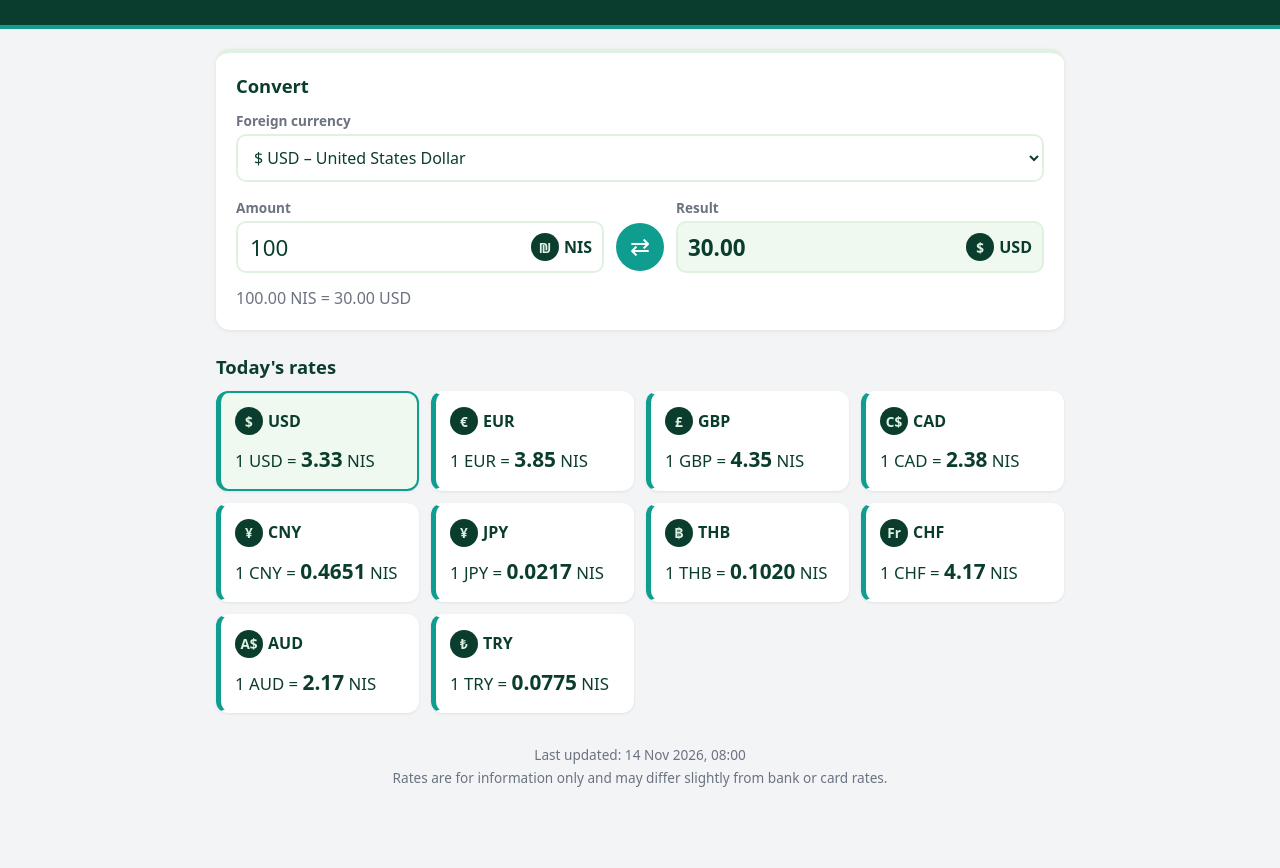
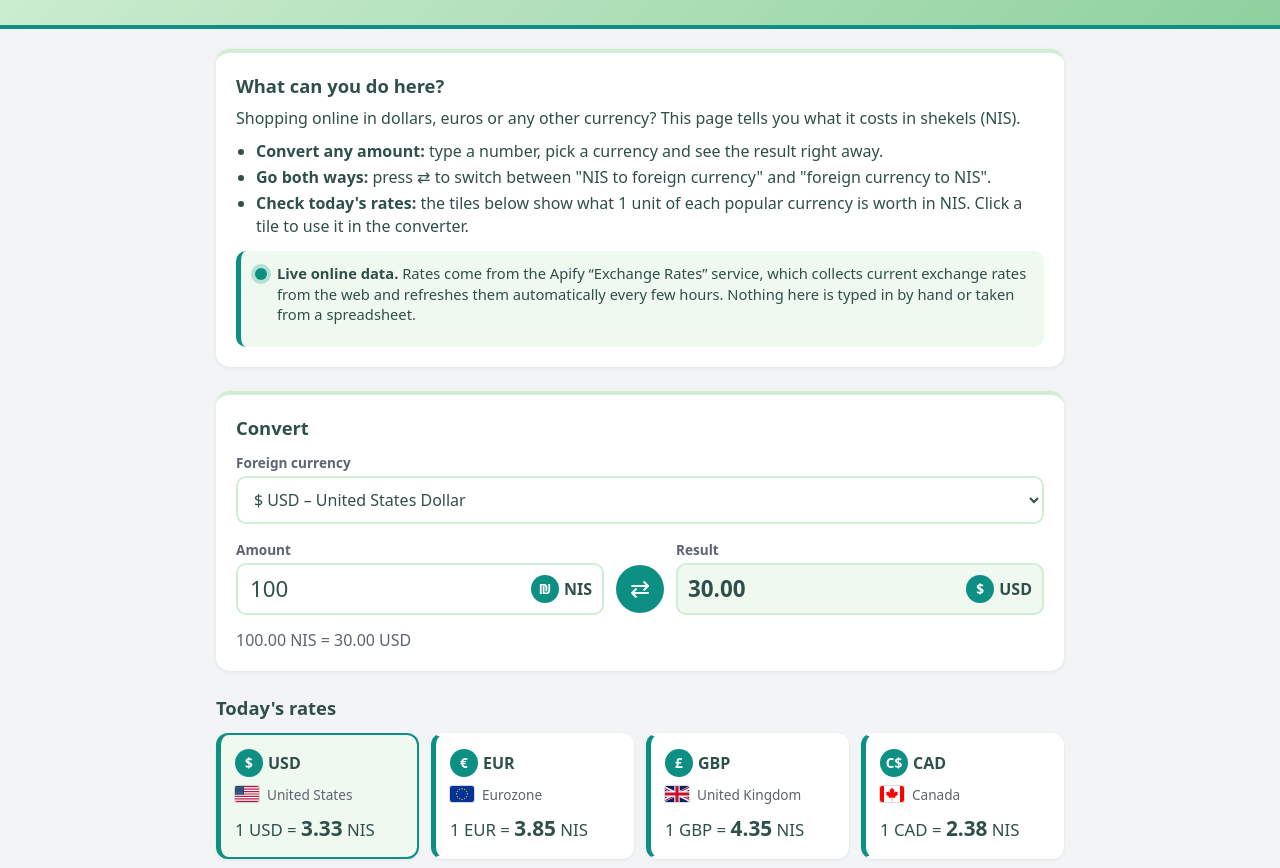
Before and after one commit to missshlomiYefet/currency-exchange-dashboard, a plain HTML site: page index.html in a window 1280 px wide. Shown: the part 95-963 px from the top of the page. Before the commit the page ends 918 px from the top, so only its background shows below. Drawn offline with Linux system fonts and the light colour scheme.

Commit message:
Lighter colors, flags and countries on tiles, intro and source note

```diff
--- a/app.js
+++ b/app.js
@@ -2,16 +2,16 @@
   'use strict';
 
   var CURRENCIES = [
-    { code: 'USD', icon: '$',  name: 'United States Dollar' },
-    { code: 'EUR', icon: '€',  name: 'Euro' },
-    { code: 'GBP', icon: '£',  name: 'British Pound Sterling' },
-    { code: 'CAD', icon: 'C$', name: 'Canadian Dollar' },
-    { code: 'CNY', icon: '¥',  name: 'Chinese Yuan (Renminbi)' },
-    { code: 'JPY', icon: '¥',  name: 'Japanese Yen' },
-    { code: 'THB', icon: '฿',  name: 'Thai Baht' },
-    { code: 'CHF', icon: 'Fr', name: 'Swiss Franc' },
-    { code: 'AUD', icon: 'A$', name: 'Australian Dollar' },
-    { code: 'TRY', icon: '₺',  name: 'Turkish Lira' }
+    { code: 'USD', icon: '$',  name: 'United States Dollar', country: 'United States', flag: 'us' },
+    { code: 'EUR', icon: '€',  name: 'Euro', country: 'Eurozone', flag: 'eu' },
+    { code: 'GBP', icon: '£',  name: 'British Pound Sterling', country: 'United Kingdom', flag: 'gb' },
+    { code: 'CAD', icon: 'C$', name: 'Canadian Dollar', country: 'Canada', flag: 'ca' },
+    { code: 'CNY', icon: '¥',  name: 'Chinese Yuan (Renminbi)', country: 'China', flag: 'cn' },
+    { code: 'JPY', icon: '¥',  name: 'Japanese Yen', country: 'Japan', flag: 'jp' },
+    { code: 'THB', icon: '฿',  name: 'Thai Baht', country: 'Thailand', flag: 'th' },
+    { code: 'CHF', icon: 'Fr', name: 'Swiss Franc', country: 'Switzerland', flag: 'ch' },
+    { code: 'AUD', icon: 'A$', name: 'Australian Dollar', country: 'Australia', flag: 'au' },
+    { code: 'TRY', icon: '₺',  name: 'Turkish Lira', country: 'Turkey', flag: 'tr' }
   ];
   var NIS = { code: 'NIS', icon: '₪', name: 'Israeli New Shekel' };
   var STALE_MS = 24 * 60 * 60 * 1000;
@@ -107,6 +107,16 @@
       b.className = 'card';
       b.setAttribute('data-code', c.code);
       b.appendChild(badge(c));
+      var ct = document.createElement('span');
+      ct.className = 'country';
+      var fl = document.createElement('img');
+      fl.src = 'flags/' + c.flag + '.svg';
+      fl.alt = '';
+      fl.width = 24;
+      fl.height = 16;
+      ct.appendChild(fl);
+      ct.appendChild(document.createTextNode(c.country));
+      b.appendChild(ct);
       var r = document.createElement('span');
       r.className = 'rate';
       r.appendChild(document.createTextNode('1 ' + c.code + ' = '));
--- a/index.html
+++ b/index.html
@@ -14,7 +14,21 @@
   </header>
 
   <main class="container">
-    <div id="error-panel" class="panel message" hidden>
+    <section class="panel intro" aria-labelledby="intro-title">
+      <h2 id="intro-title">What can you do here?</h2>
+      <p>Shopping online in dollars, euros or any other currency? This page tells you what it costs in shekels (NIS).</p>
+      <ul>
+        <li><strong>Convert any amount:</strong> type a number, pick a currency and see the result right away.</li>
+        <li><strong>Go both ways:</strong> press ⇄ to switch between "NIS to foreign currency" and "foreign currency to NIS".</li>
+        <li><strong>Check today's rates:</strong> the tiles below show what 1 unit of each popular currency is worth in NIS. Click a tile to use it in the converter.</li>
+      </ul>
+      <div class="source">
+        <span class="live-dot" aria-hidden="true"></span>
+        <p><strong>Live online data.</strong> Rates come from the Apify “Exchange Rates” service, which collects current exchange rates from the web and refreshes them automatically every few hours. Nothing here is typed in by hand or taken from a spreadsheet.</p>
+      </div>
+    </section>
+
+    <div id="error-panel"class="panel message" hidden>
       <p>We can't load the exchange rates right now. Please try again in a few minutes.</p>
       <button type="button" id="retry" class="btn">Try again</button>
     </div>
@@ -59,6 +73,7 @@
 
   <footer class="footer">
     <p id="updated"></p>
+    <p>Source: Apify “Exchange Rates” – live online data.</p>
     <p>Rates are for information only and may differ slightly from bank or card rates.</p>
   </footer>
 
--- a/scripts/serve.mjs
+++ b/scripts/serve.mjs
@@ -10,6 +10,7 @@ const types = {
   '.css': 'text/css; charset=utf-8',
   '.js': 'text/javascript; charset=utf-8',
   '.json': 'application/json; charset=utf-8',
+  '.svg': 'image/svg+xml',
 };
 
 createServer(async (req, res) => {
--- a/style.css
+++ b/style.css
@@ -1,11 +1,12 @@
 :root {
-  --light-green: #dff2e1;
+  --light-green: #cfeed3;
   --light-green-2: #eff9f0;
-  --bottle: #0b3d2e;
-  --bottle-2: #14573f;
-  --gray: #6b7280;
+  --mid-green: #8fd19e;
+  --bottle: #2f4f4a;      /* text color: soft slate-green gray, not dark green */
+  --bottle-2: #0b7f74;    /* hover accent */
+  --gray: #5b6470;
   --gray-bg: #f3f4f6;
-  --turquoise: #0f9d8f;
+  --turquoise: #0e8f83;
   --white: #fff;
   --error: #b42318;
   --warn-bg: #fff4cc;
@@ -23,8 +24,8 @@ body {
 }
 
 .header {
-  background: var(--bottle);
-  color: var(--light-green);
+  background: linear-gradient(135deg, var(--light-green), var(--mid-green));
+  color: var(--bottle);
   text-align: center;
   padding: 28px 16px;
   border-bottom: 4px solid var(--turquoise);
@@ -121,7 +122,7 @@ select {
 }
 
 .btn {
-  background: var(--bottle);
+  background: var(--turquoise);
   color: var(--white);
   border: 0;
   padding: 10px 22px;
@@ -151,8 +152,8 @@ select {
   min-width: 28px; height: 28px;
   padding: 0 5px;
   border-radius: 14px;
-  background: var(--bottle);
-  color: var(--light-green);
+  background: var(--turquoise);
+  color: var(--white);
   font-size: .85rem;
 }
 .cur::after {
@@ -161,7 +162,7 @@ select {
   bottom: calc(100% + 6px);
   left: 50%;
   transform: translateX(-50%);
-  background: var(--bottle);
+  background: var(--gray);
   color: var(--white);
   padding: 4px 8px;
   border-radius: 6px;
@@ -194,7 +195,44 @@ select {
 }
 .card:hover { background: var(--light-green-2); }
 .card.selected { border-color: var(--turquoise); background: var(--light-green-2); }
+.card .country {
+  display: flex;
+  align-items: center;
+  gap: 8px;
+  margin-top: 8px;
+  font-size: .85rem;
+  color: var(--gray);
+}
+.card .country img {
+  width: 24px; height: 16px;
+  object-fit: cover;
+  border-radius: 2px;
+  box-shadow: 0 0 0 1px rgba(0,0,0,.15);
+}
 .card .rate { display: block; margin-top: 10px; font-size: 1.05rem; }
+
+.intro h2 { margin-bottom: 8px; }
+.intro p { margin: 0 0 10px; }
+.intro ul { margin: 0 0 14px; padding-left: 20px; }
+.intro li { margin-bottom: 4px; }
+.source {
+  display: flex;
+  gap: 10px;
+  align-items: flex-start;
+  background: var(--light-green-2);
+  border-left: 5px solid var(--turquoise);
+  border-radius: 10px;
+  padding: 12px 14px;
+  font-size: .92rem;
+}
+.live-dot {
+  flex: none;
+  width: 12px; height: 12px;
+  margin-top: 5px;
+  border-radius: 50%;
+  background: var(--turquoise);
+  box-shadow: 0 0 0 4px rgba(14,143,131,.25);
+}
 .card .rate strong { font-size: 1.3rem; }
 
 .footer { text-align: center; color: var(--gray); font-size: .85rem; padding: 8px 16px 32px; }
```
Also changed, not shown: flags/au.svg (added), flags/ca.svg (added), flags/ch.svg (added), flags/cn.svg (added), flags/eu.svg (added), flags/gb.svg (added), flags/jp.svg (added), flags/th.svg (added), flags/tr.svg (added), flags/us.svg (added), 2 other files.
